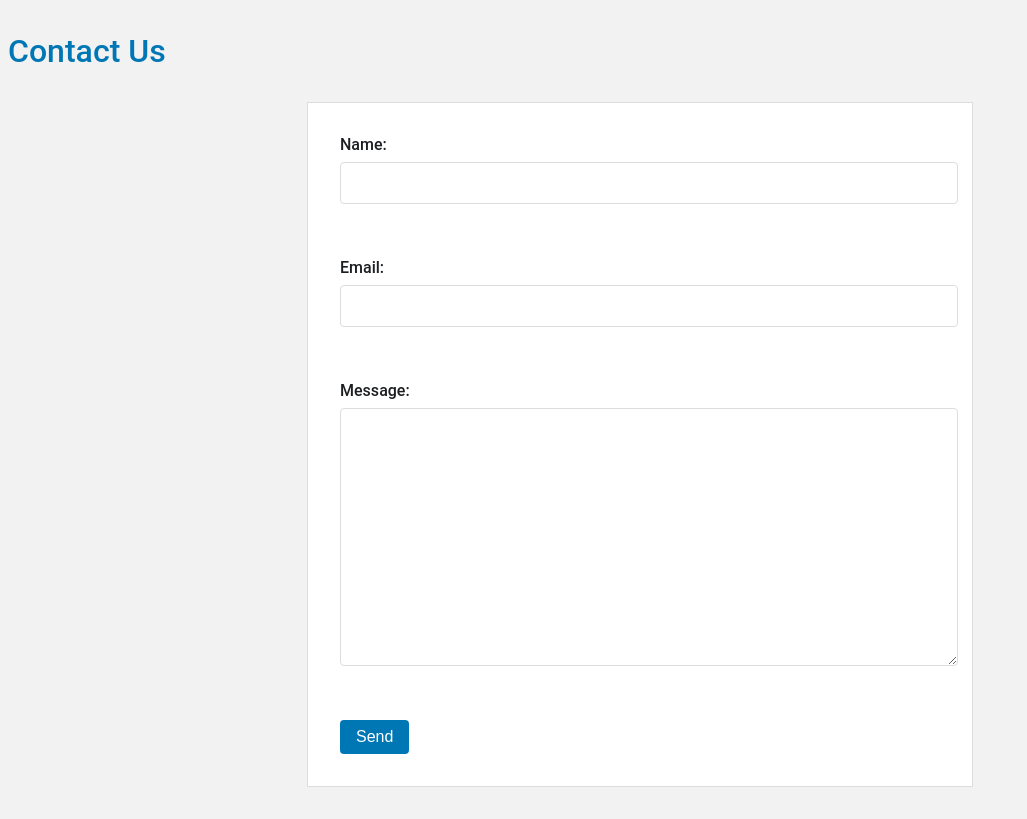
After one commit to AliKazan/MLonFlask, a Flask app: page /contact in a window 1280 px wide. The commit adds this page. Shown: the whole page, without its empty margins (0-1027 px from the left). Run offline with Flask 3, Linux system fonts and the light colour scheme.

Commit message:
frontend templates + styles also dynamic ML route

```diff
--- a/server.py
+++ b/server.py
@@ -130,6 +130,17 @@ def template():
 def errHandler(e):
     return redirect("template.html", code=404)
 
+@app.route('/contact', methods=['GET', 'POST'])
+def contact():
+    if request.method == 'GET':
+        return render_template('contact.html')
+    elif request.method == 'POST':
+        name = request.form['name']
+        email = request.form['email']
+        message = request.form['message']
+        # do something with the form data
+        return 'Thanks for your message!'
+
 
 if __name__=="__main__":
-    app.run()
+    app.run(port=5001)
--- /dev/null
+++ b/static/css/contact.css
@@ -0,0 +1,72 @@
+
+:root {
+    --primary-color: #0077B5;
+    --secondary-color: #00A0DC;
+    --background-color: #F2F2F2;
+    --text-color: #1C1E21;
+  }
+
+  /* LinkedIn fonts */
+  @import url('https://fonts.googleapis.com/css2?family=Roboto:wght@400;500;700&display=swap');
+
+  /* Global styles */
+  body {
+    font-family: 'Roboto', sans-serif;
+    color: var(--text-color);
+    background-color: var(--background-color);
+  }
+
+  h1 {
+    font-size: 2rem;
+    font-weight: 500;
+    color: var(--primary-color);
+    margin-top: 2rem;
+  }
+
+  form {
+    width: 80%;
+    max-width: 600px;
+    margin: 2rem auto;
+    background-color: #fff;
+    border: 1px solid #ddd;
+    padding: 2rem;
+  }
+
+  label {
+    display: block;
+    font-weight: 500;
+    margin-bottom: 0.5rem;
+    color: var(--text-color);
+  }
+
+  input[type="text"],
+  input[type="email"],
+  textarea {
+    display: block;
+    width: 100%;
+    padding: 0.5rem;
+    margin-bottom: 1rem;
+    font-size: 1rem;
+    font-weight: 400;
+    line-height: 1.5;
+    color: var(--text-color);
+    border: 1px solid #ddd;
+    border-radius: 0.25rem;
+  }
+
+  input[type="submit"] {
+    display: inline-block;
+    background-color: var(--primary-color);
+    color: #fff;
+    font-size: 1rem;
+    font-weight: 500;
+    text-align: center;
+    padding: 0.5rem 1rem;
+    border: none;
+    border-radius: 0.25rem;
+    cursor: pointer;
+  }
+
+  input[type="submit"]:hover {
+    background-color: var(--secondary-color);
+  }
--- /dev/null
+++ b/templates/contact.html
@@ -0,0 +1,23 @@
+<!DOCTYPE html>
+<html>
+<head>
+	<title>Contact Us</title>
+    <link rel="stylesheet" type="text/css" href="{{ url_for('static', filename='css/contact.css') }}">
+</head>
+</head>
+<body>
+	<h1>Contact Us</h1>
+	<form action="{{ url_for('contact') }}" method="post">
+		<label for="name">Name:</label>
+		<input type="text" name="name" id="name" required><br><br>
+
+		<label for="email">Email:</label>
+		<input type="email" name="email" id="email" required><br><br>
+
+		<label for="message">Message:</label>
+		<textarea name="message" id="message" cols="30" rows="10" required></textarea><br><br>
+
+		<input type="submit" value="Send">
+	</form>
+</body>
+</html>
--- a/templates/template.html
+++ b/templates/template.html
@@ -4,6 +4,7 @@
 <head>
     <meta charset="utf-8">
     <meta name="viewport" content="width=device-width, initial-scale=1">
+    <link rel="stylesheet" type="text/css" href="{{ url_for('static', filename='css/contact.css') }}">
     <title>Hello HTML Templates</title>
 </head>
 <body>
```
Also changed, not shown: serverML.py (+68 -0 lines), static/css/neuralNetworkForm.css (added, +102 -0 lines), templates/neuralNetworkForm.html (added, +46 -0 lines).
